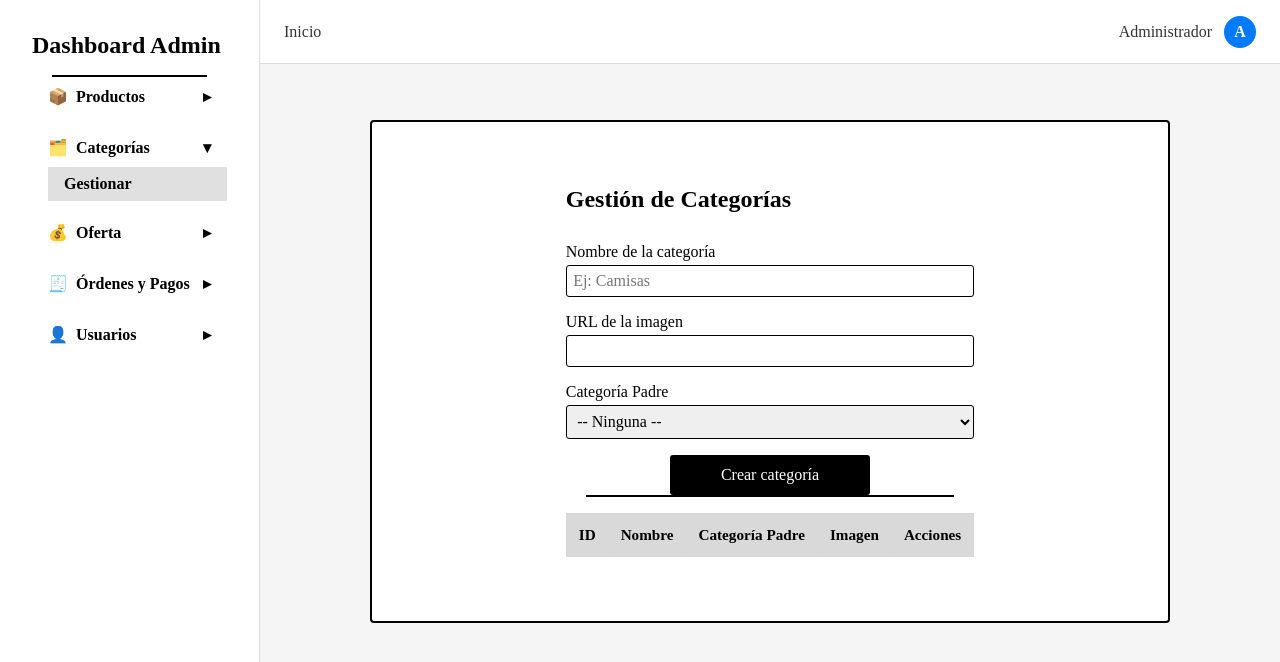
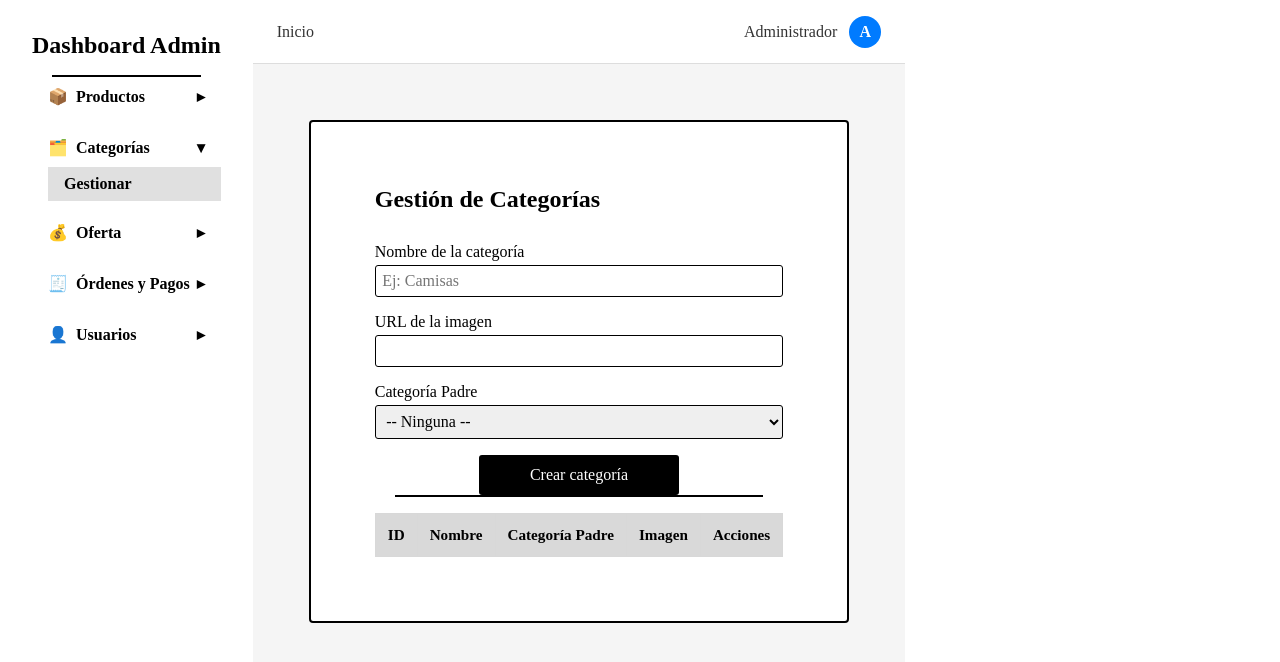
Before and after one commit to MerelesLautaro/Professional-Practice-Project-E-commerce, a React (Vite) app in the folder frontend/: page /categorias/gestionar in a window 1280 px wide. Shown: the top 662 px of the page. Built offline with nearby package versions, Linux system fonts and the light colour scheme; a web font is replaced by a local one.

Commit message:
NabarAdmin.css fue modulado e implementado/EC-55

```diff
--- a/frontend/src/shared/components/NavbarAdmin.jsx
+++ b/frontend/src/shared/components/NavbarAdmin.jsx
@@ -1,6 +1,6 @@
 import React, { useState } from 'react';
 import { NavLink } from 'react-router';
-import '../styles/NavbarAdmin.css';
+import styles from '../styles/NavbarAdmin.module.css';
 
 const NavbarAdmin = () => {
   const [dropdownOpen, setDropdownOpen] = useState(false);
@@ -18,17 +18,17 @@ const NavbarAdmin = () => {
   const getInitial = (name) => name ? name.charAt(0).toUpperCase() : '?';
 
   return (
-    <nav className="navbar">
-      <div className="navbarLeft">
-        <NavLink to="/dashboard" className="navLink">Inicio</NavLink>
+    <nav className={styles.navbar}>
+      <div className={styles.navbarLeft}>
+        <NavLink to="/dashboard" className={styles.navLink}>Inicio</NavLink>
       </div>
 
-      <div className="navbarRight">
-        <div className="userInfo" onClick={toggleDropdown}>
-          <span className="username">{user.name}</span>
-          <div className="avatar">{getInitial(user.name)}</div>
+      <div className={styles.navbarRight}>
+        <div className={styles.userInfo} onClick={toggleDropdown}>
+          <span className={styles.username}>{user.name}</span>
+          <div className={styles.avatar}>{getInitial(user.name)}</div>
           {dropdownOpen && (
-            <div className="dropdown">
+            <div className={styles.dropdown}>
               <button onClick={handleLogout}>Cerrar sesión</button>
             </div>
           )}
```
Also changed, not shown: frontend/src/shared/styles/NavbarAdmin.module.css (renamed from frontend/src/shared/styles/NavbarAdmin.css).
